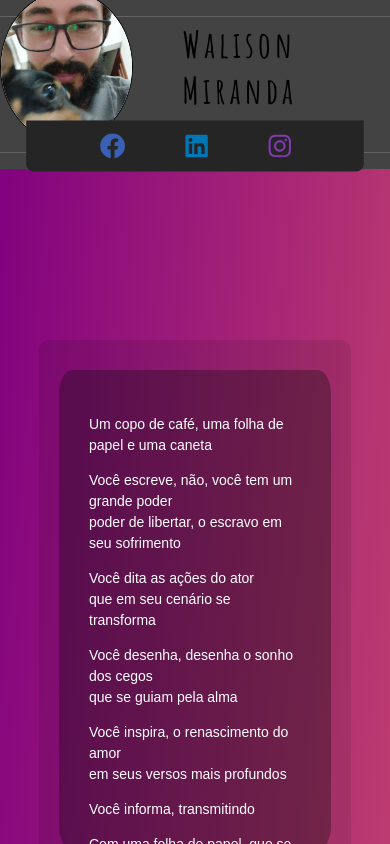
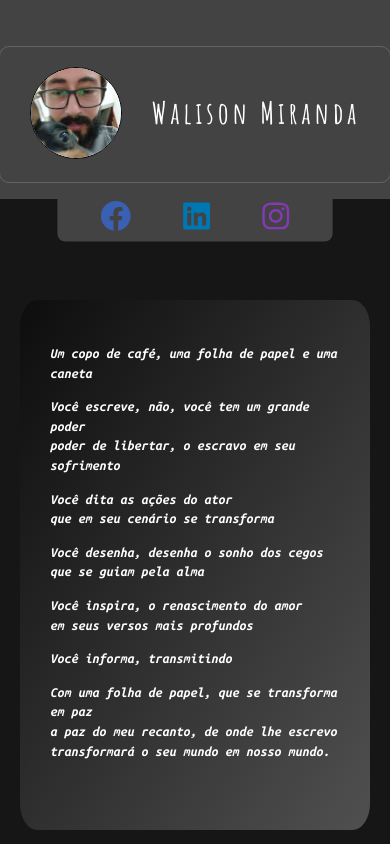
Before and after one commit to WalisonMiranda/Pagina-Poesias, a React (Create React App) app: page / in a window 390 px wide. Shown: the top 844 px of the page. Built offline with nearby package versions, Linux system fonts and the light colour scheme.

Commit message:
Fix responsive mobile screen

```diff
--- a/src/App.css
+++ b/src/App.css
@@ -10,7 +10,7 @@ body {
   background: linear-gradient(to top left, #e66465, purple) no-repeat;
 }
 
-@media screen and (max-width: 380px) {
+@media screen and (max-width: 480px) {
   body {
     background: #171717;
   }
--- a/src/components/avatar/style.css
+++ b/src/components/avatar/style.css
@@ -13,7 +13,7 @@
     transform: scale(1.3);
 }
 
-@media screen and (max-width: 380px) {
+@media screen and (max-width: 480px) {
     .avatar {
         width: 90px;
         max-height: 90px;
--- a/src/components/card/style.css
+++ b/src/components/card/style.css
@@ -170,7 +170,7 @@
   }
 }
 
-@media screen and (max-width: 388px) {
+@media screen and (max-width: 480px) {
   .cardOpen {
     height: 90vh;
     width: 90vw;
@@ -178,9 +178,9 @@
   }
 }
 
-@media screen and (max-width: 380px) {
+@media screen and (max-width: 480px) {
   .card:first-child {
-    margin-top: -10px;
+    margin-top: 60px;
     height: 490px;
   }
 
--- a/src/components/header/style.css
+++ b/src/components/header/style.css
@@ -72,9 +72,10 @@
     }
 }
 
-@media screen and (max-width: 450px) {
+@media screen and (max-width: 480px) {
     .container {
         height: 20vh;
+        padding-top: 30px;
         border-radius: 0;
         background-color: rgba(67, 67, 67, 1);
 
@@ -85,7 +86,7 @@
     }
 }
 
-@media screen and (max-width: 380px) {
+@media screen and (max-width: 480px) {
     .head {
         justify-content: space-between;
     }
--- a/src/components/session/style.css
+++ b/src/components/session/style.css
@@ -10,7 +10,7 @@
     border-radius: 10px;
 }
 
-@media screen and (max-width: 380px) {
+@media screen and (max-width: 480px) {
     .main {
         width: 100vw;
         position: relative;
--- a/src/components/social/style.css
+++ b/src/components/social/style.css
@@ -50,16 +50,16 @@
     }
 }
 
-@media screen and (max-width: 450px) {
+@media screen and (max-width: 480px) {
     .social {
-        width: 100vw;
-        margin-top: -29px;
+        width: 80vw;
+        margin: 13px;
+        margin-top: 25px;
+        background-color: rgba(67, 67, 67, 1);
+    }
+
+    .social a {
+        margin: 0 30px;
+        transform: scale(1.2);
     }
 }
-
-@media screen and (max-width: 380px) {
-    .social {
-        margin: 13px;
-        background-color: rgba(67, 67, 67, 1);
-    }
-}
```
